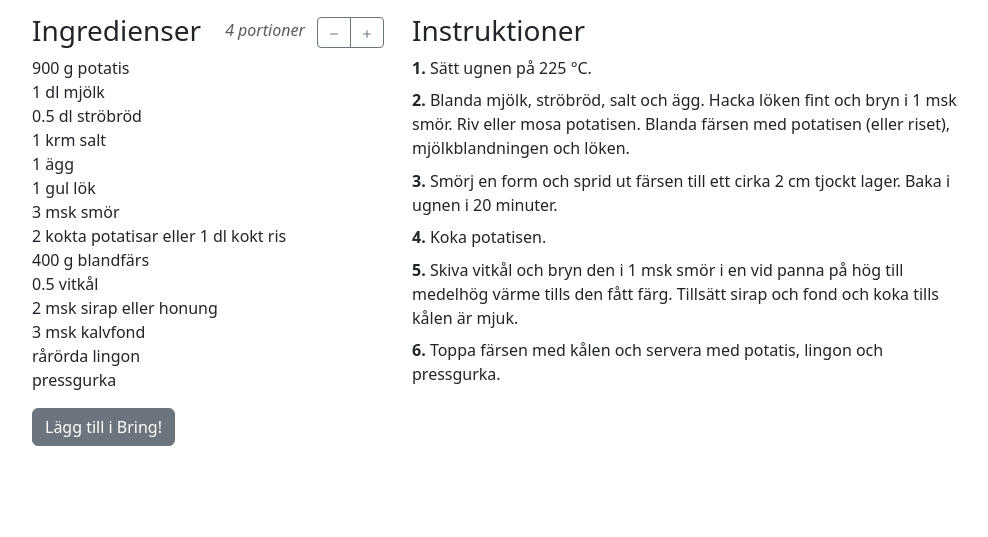
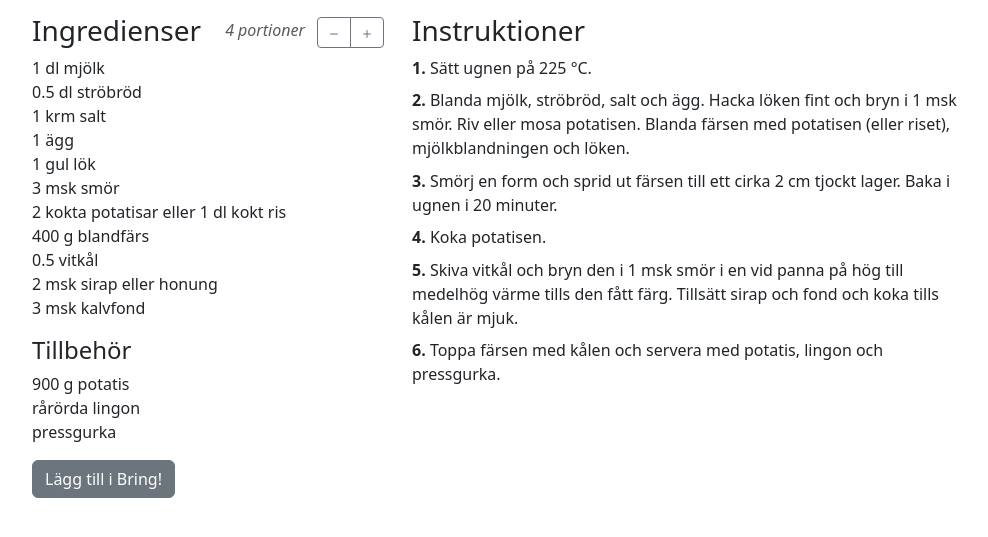
Before and after one commit to jolars/recipes, a Jekyll site: the page built from _recipes/kalpudding.md, in a window 1280 px wide, cut to the strip 184-721 px from the top of the page. Shown: the whole strip, without its empty margins (145-1133 px from the left). Built offline with Jekyll 4.4.1, drawn with Linux system fonts in a browser that asks for light colours; some of the changed lines change nothing that is shown.

Commit message:
feat: move potatoes to tillbehör

```diff
--- a/_recipes/kalpudding.md
+++ b/_recipes/kalpudding.md
@@ -9,7 +9,6 @@ servings: 4 portioner
 cook_time: 30 minuter
 ingredients:
   main:
-    - 900 g potatis
     - 1 dl mjölk
     - 0.5 dl ströbröd
     - 1 krm salt
@@ -21,6 +20,8 @@ ingredients:
     - 0.5 vitkål
     - 2 msk sirap eller honung
     - 3 msk kalvfond
+  Tillbehör:
+    - 900 g potatis
     - rårörda lingon
     - pressgurka
 ---
```
